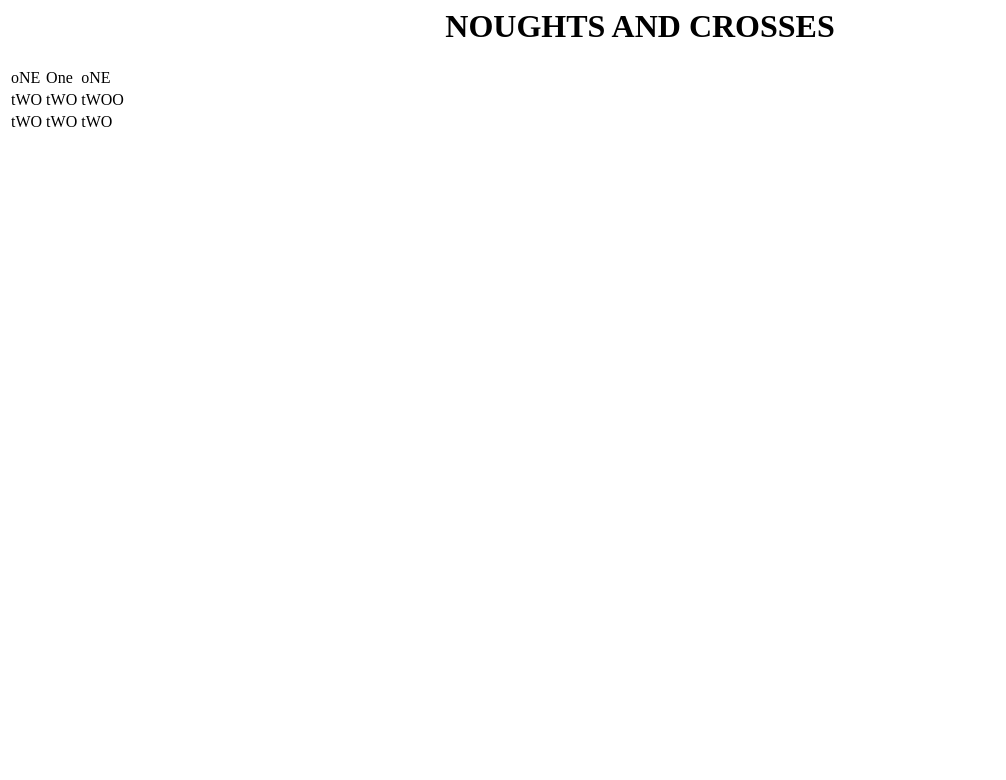
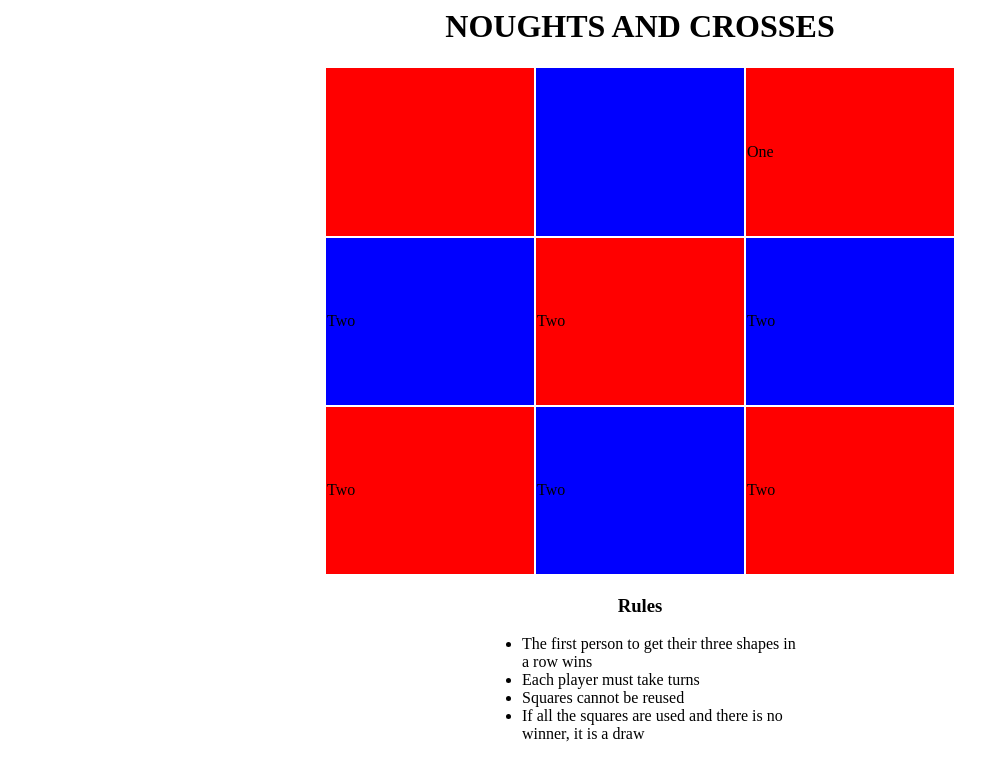
Before and after one commit to simranmattu/XOXO, a plain HTML site: page index.html in a window 1280 px wide. Shown: the whole page, without its empty margins (0-1006 px from the left). Drawn offline with Linux system fonts and the light colour scheme.

Commit message:
Final of today

```diff
--- a/index.html
+++ b/index.html
@@ -2,25 +2,42 @@
 <head>
     <title> Noughts and crosses</title>
 
+
 </head>
 <body>
-    <h1 style ="text-align: center">NOUGHTS AND CROSSES</h1>
-    <table>
+<h1 style ="text-align: center">NOUGHTS AND CROSSES</h1>
+    <table align="center";border =1 width="50%";border=1 height ="65%">
         <tr>
-            <td>oNE</td>
-            <td>One</td>
-            <td>oNE</td>
+
+            <td style ="background-color: red; width= 150" id ="One" onClick="display_input('case1')">
+
+            </td>
+            <td style ="background-color: blue" id ="Two" onClick="display_input('case2')" >
+
+            </td>
+            <td style ="background-color: red" id ="Three" onClick="display_input('case3')">One</td>
         </tr>
         <tr>
-            <td>tWO</td>
-            <td>tWO</td>
-            <td>tWOO</td>
+            <td style ="background-color: blue" id ="Four" onClick="display_input('case4')">Two</td>
+            <td style ="background-color: red" id ="Five" onClick="display_input('case5')">Two</td>
+            <td style ="background-color: blue" id ="Six" onClick="display_input('case6')">Two</td>
         </tr>
         <tr>
-            <td>tWO</td>
-            <td>tWO</td>
-            <td>tWO</td>
+            <td style ="background-color: red" id ="Seven" onClick="display_input('case7')">Two</td>
+            <td style ="background-color: blue" id ="Eight" onClick="display_input('case8')">Two</td>
+            <td style ="background-color: red" id ="Nine" onClick="display_input('case9')">Two</td>
         </tr>
     </table>
+
+<h3 style = "text-align:center">Rules</h3>
+<div style="width: 25%; margin-left: auto; margin-right: auto;">
+    <ul>
+        <li> The first person to get their three shapes in a row wins</li>
+        <li> Each player must take turns</li>
+        <li>Squares cannot be reused</li>
+        <li>If all the squares are used and there is no winner, it is a draw</li>
+    </ul>
+</div>
+<script type="text/javascript" src ="jdxa.js"></script>
 </body>
 </html>
```
Also changed, not shown: 1 other file.
